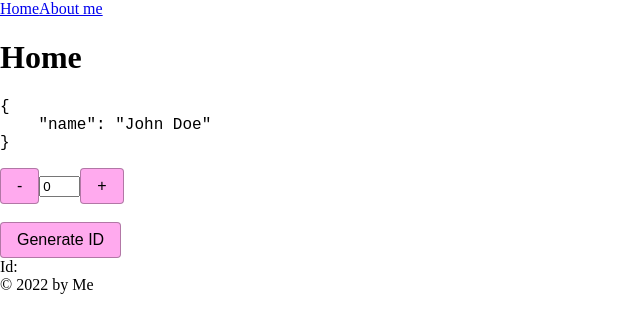
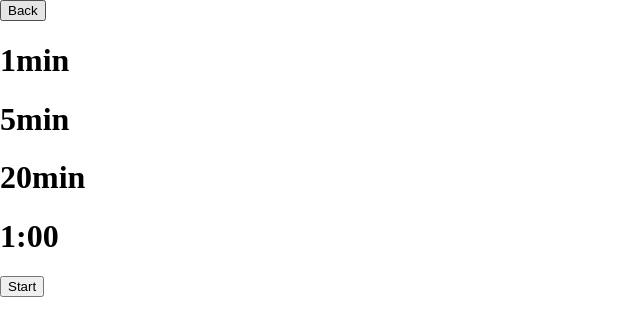
Before and after one commit to PhilipZi/capstone-project, a Next.js app: page / in a window 1280 px wide. Shown: the top 336 px of the page, without its empty margins (0-640 px from the left). Built offline with nearby package versions, Linux system fonts and the light colour scheme.

Commit message:
add                                                 system 14:07:21 quote> new component timer quote> create a timer and start-stop button

```diff
--- a/src/components/Footer.js
+++ /dev/null
@@ -1,7 +0,0 @@
-export default function Footer() {
-	return (
-		<footer>
-			<div>© 2022 by Me</div>
-		</footer>
-	);
-}
--- a/src/components/Header.js
+++ b/src/components/Header.js
@@ -1,11 +1,10 @@
-import Link from 'next/link';
+import Moveback from '../components/moveback-button/moveback-button';
 
 export default function Header() {
 	return (
 		<header>
 			<nav>
-				<Link href="/">Home</Link>
-				<Link href="/about">About me</Link>
+				<Moveback></Moveback>
 			</nav>
 		</header>
 	);
--- a/src/components/Layout.js
+++ b/src/components/Layout.js
@@ -1,4 +1,3 @@
-import Footer from './Footer';
 import Header from './Header';
 
 export default function Layout({children}) {
@@ -6,7 +5,6 @@ export default function Layout({children}) {
 		<>
 			<Header />
 			<main>{children}</main>
-			<Footer />
 		</>
 	);
 }
--- /dev/null
+++ b/src/components/moveback-button/moveback-button.js
@@ -0,0 +1,16 @@
+import Link from 'next/link';
+import {useRouter} from 'next/router';
+
+export default function Moveback() {
+	const router = useRouter();
+	return (
+		<header>
+			<button onClick={() => router.back()}>Back</button>
+			<nav>
+				<Link href="/">
+					<a></a>
+				</Link>
+			</nav>
+		</header>
+	);
+}
--- /dev/null
+++ b/src/components/timer/timer.js
@@ -0,0 +1,74 @@
+import {useEffect} from 'react';
+import {useState} from 'react';
+
+import Times from './times';
+
+export default function Timer() {
+	const [thirtysec, setThirtysec] = useState(1);
+	const [onemin, setOnemin] = useState(5);
+	const [fivemin, setFivemin] = useState(20);
+	const [seconds, setSecond] = useState(0);
+	const [stage, setStage] = useState(0);
+	const [ticking, setTicking] = useState(false);
+
+	const switchStage = index => {
+		setStage(index);
+	};
+
+	const getTickingTime = () => {
+		const timeStage = {
+			0: thirtysec,
+			1: onemin,
+			2: fivemin,
+		};
+		return timeStage[stage];
+	};
+
+	const updateMinute = () => {
+		const updateStage = {
+			0: setThirtysec,
+			1: setOnemin,
+			2: setFivemin,
+		};
+		return updateStage[stage];
+	};
+
+	const clockTicking = () => {
+		const minutes = getTickingTime();
+		const setMinutes = updateMinute();
+
+		if (minutes === 0 && seconds === 0) {
+			alert('Time up');
+		} else if (seconds === 0) {
+			setMinutes(minute => minute - 1);
+			setSecond(59);
+		} else {
+			setSecond(second => second - 1);
+		}
+	};
+
+	useEffect(() => {
+		const timer = setInterval(() => {
+			if (ticking) {
+				clockTicking();
+			}
+		}, 1000);
+
+		return () => {
+			clearInterval(timer);
+		};
+	}, [seconds, thirtysec, onemin, fivemin, ticking]);
+
+	return (
+		<div>
+			<Times
+				stage={stage}
+				switchStage={switchStage}
+				getTickingTime={getTickingTime}
+				seconds={seconds}
+				ticking={ticking}
+				setTicking={setTicking}
+			/>
+		</div>
+	);
+}
--- /dev/null
+++ b/src/components/timer/times.js
@@ -0,0 +1,25 @@
+export default function Times({switchStage, getTickingTime, seconds, ticking, setTicking}) {
+	const options = ['1min', '5min', '20min'];
+
+	return (
+		<>
+			<div>
+				{options.map((option, index) => {
+					return (
+						<h1 key={index} onClick={() => switchStage(index)}>
+							{option}
+						</h1>
+					);
+				})}
+			</div>
+			<div>
+				<h1>
+					{getTickingTime()}:{seconds.toString().padStart(2, '0')}
+				</h1>
+			</div>
+			<button onClick={() => setTicking(ticking => !ticking)}>
+				{ticking ? 'Stop' : 'Start'}
+			</button>
+		</>
+	);
+}
--- a/src/pages/index.js
+++ b/src/pages/index.js
@@ -1,76 +1,18 @@
-import {nanoid} from 'nanoid';
 import Head from 'next/head';
-import {useState} from 'react';
 
-import Button from '../components/Button';
 import Layout from '../components/Layout';
-import useFetch from '../hooks/useFetch';
-import useStore from '../hooks/useStore';
+import Timer from '../components/timer/timer';
 
 export default function HomePage() {
-	// Data
-	const {data, loading, error} = useFetch('/api/hello');
-
-	// Local state
-	const [id, setId] = useState(null);
-
-	// Global state
-	const counter = useStore(state => state.counter);
-	const decrementCounter = useStore(state => state.decrementCounter);
-	const incrementCounter = useStore(state => state.incrementCounter);
-	const setCounter = useStore(state => state.setCounter);
-
 	return (
 		<Layout>
 			<Head>
 				<title key="title">My Project</title>
 				<meta key="description" name="description" content="This is my project" />
 			</Head>
-			<h1>Home</h1>
-			{loading && <div>Loading...</div>}
-			{error && <div>{error.message}</div>}
-			{data && (
-				<pre>
-					<code>{JSON.stringify(data, null, 4)}</code>
-				</pre>
-			)}
-			<section>
-				<Button
-					aria-label="decrement"
-					onClick={() => {
-						decrementCounter();
-					}}
-				>
-					-
-				</Button>
-				<input
-					value={`${counter}`}
-					size={2}
-					onChange={event => {
-						setCounter(Number.parseInt(event.target.value, 10));
-					}}
-				/>
-				<Button
-					aria-label="increment"
-					onClick={() => {
-						incrementCounter();
-					}}
-				>
-					+
-				</Button>
-			</section>
-			<br />
-			<section>
-				<Button
-					onClick={() => {
-						setId(nanoid());
-					}}
-				>
-					Generate ID
-				</Button>
-				<br />
-				<div>Id: {id}</div>
-			</section>
+			<div>
+				<Timer />
+			</div>
 		</Layout>
 	);
 }
```
Also changed, not shown: src/pages/about.js (deleted, +0 -15 lines), src/components/exercise-card/exercise-card.js (added).
